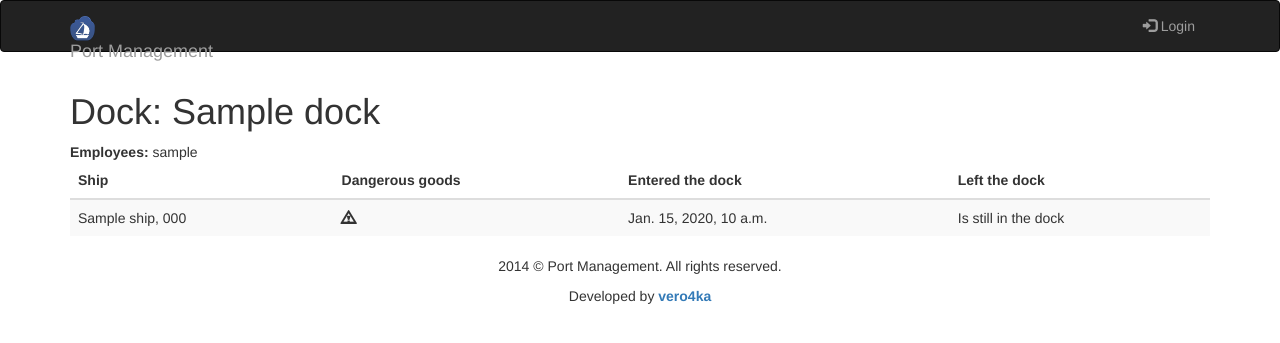
After one commit to cansadadeserfeliz/port_management, a Django app: page /port/dock/1/ in a window 1280 px wide. The commit adds this page. Shown: the top 343 px of the page. Run offline with Django 3.2, Linux system fonts and the light colour scheme; tables that the repository leaves empty hold one stand-in row (values such as "Sample post"); some libraries are stand-ins or nearby versions.

Commit message:
Dock detail page

```diff
--- a/app/static/css/styles.css
+++ b/app/static/css/styles.css
@@ -1,3 +1,9 @@
 .logo {
     height: 25px;
 }
+
+.home-img {
+    float: left;
+    margin-right: 20px;
+    margin-bottom: 10px;
+}
--- a/app/templates/home.html
+++ b/app/templates/home.html
@@ -1,11 +1,13 @@
 {% extends "layout/base.html" %}
+{% load static %}
 
 {% block title %}Home{% endblock %}
 
 {% block content %}
     <div class="well">
-        <h1>Dock</h1>
+        <h1>Port</h1>
         <p>
+            <img class="home-img" src="{% static 'img/logo.png' %}">
             Lorem ipsum dolor sit amet, consectetur adipiscing elit.
             Sed quis leo sheet lectus facilisis suscipit. Mauris et nunc ullamcorper.
             Vestibule tempus rutrum ligule, at pellentesque Arcu.
@@ -20,7 +22,7 @@
             Vestibule feugiat, leo et consequat dignissim, risus purus NISL facilisis vitae gravida lacus dui Finibus mi.
         </p>
     {% if user.is_authenticated %}
-        <p><a href="{% url 'port:dock_list' %}" class="btn btn-warning btn-lg" role="button">List of ports &raquo;</a></p>
+        <p><a href="{% url 'port:dock_list' %}" class="btn btn-primary btn-lg" role="button">List of docks &raquo;</a></p>
     {% else %}
         <p>Please, log in to make an order</p>
     {% endif %}
--- a/port/models.py
+++ b/port/models.py
@@ -81,6 +81,7 @@ class Dock(models.Model):
 class ShipInDock(models.Model):
     ship = models.ForeignKey(
         'port.Ship',
+        related_name='ships',
     )
 
     dock = models.ForeignKey(
@@ -89,11 +90,17 @@ class ShipInDock(models.Model):
     )
 
     is_active = models.BooleanField(
+        verbose_name=u'ship is in the dock',
         default=True,
     )
 
     created_at = models.DateTimeField(
         default=timezone.now,
+    )
+
+    updated_at = models.DateTimeField(
+        default=timezone.now,
+        auto_now=True,
     )
 
     def clean(self):
@@ -102,7 +109,16 @@ class ShipInDock(models.Model):
                     dock=self.dock,
                     is_active=True
             ).exclude(id=self.id):
-                raise ValidationError('A dock can contain only one ship at a time.')
+                raise ValidationError(u'A dock can contain only one ship at a time.')
+        if self.ship and self.dock and self.is_active:
+            if ShipInDock.objects.filter(
+                    ship=self.ship,
+                    is_active=True
+            ).exclude(id=self.id):
+                raise ValidationError(u'This ship is in another dock at this moment.')
 
     def __unicode__(self):
         return u'{0} in {1}'.format(self.ship.name, self.dock.name)
+
+    class Meta:
+        ordering = ('-updated_at',)
--- /dev/null
+++ b/port/templates/port/dock_detail.html
@@ -0,0 +1,43 @@
+{% extends "layout/base.html" %}
+
+{% block title %}Dock{% endblock %}
+
+{% block content %}
+    <h1>Dock: {{ dock.name }}</h1>
+    <div>
+        <b>Employees:</b>
+        {% for employee in dock.employees.all %}
+            {{ employee }}{% if not forloop.last %},{% endif %}
+        {% endfor %}
+    </div>
+    <table class="table table-striped">
+        <thead>
+            <tr>
+                <th>Ship</th>
+                <th>Dangerous goods</th>
+                <th>Entered the dock</th>
+                <th>Left the dock</th>
+            </tr>
+        </thead>
+            <tbody>
+            {% for ship_in_dock in dock.ships.all %}
+                <tr>
+                    <td>{{ ship_in_dock.ship }}</td>
+                    <td>
+                        {{ ship_in_dock.ship.has_dangerous_goods|yesno:'<span class="glyphicon glyphicon-warning-sign"></span>,N/A'|safe }}
+                    </td>
+                    <td>
+                        {{ ship_in_dock.created_at }}
+                    </td>
+                    <td>
+                    {% if ship_in_dock.is_active %}
+                        Is still in the dock
+                    {% else %}
+                        {{  ship_in_dock.updated_at }}
+                    {% endif %}
+                    </td>
+                </tr>
+            {% endfor %}
+        </tbody>
+    </table>
+{% endblock %}
--- a/port/templates/port/dock_list.html
+++ b/port/templates/port/dock_list.html
@@ -17,7 +17,7 @@
             <tbody>
             {% for dock in docks %}
                 <tr>
-                    <td>{{ dock.name }}</td>
+                    <td><a href="{% url 'port:dock_detail' dock.id %}">{{ dock.name }}</a></td>
                 {% with dock.get_current_ship as ship_in_dock %}
                     <td>
                     {% if ship_in_dock %}
--- a/port/urls.py
+++ b/port/urls.py
@@ -4,6 +4,7 @@
 from django.conf.urls import patterns, url
 
 from port.views import DockListView
+from port.views import DockDetailView
 
 
 urlpatterns = patterns('',
@@ -14,4 +15,10 @@ urlpatterns = patterns('',
         name='dock_list',
     ),
 
+    # Docks
+    url(
+        r'^dock/(?P<pk>\d+)/$',
+        DockDetailView.as_view(),
+        name='dock_detail',
+    ),
 )
--- a/port/views.py
+++ b/port/views.py
@@ -2,6 +2,7 @@
 # -*- coding: utf-8 -*-
 # Author: Vera Mazhuga http://vero4ka.info
 from django.views.generic import ListView
+from django.views.generic import DetailView
 from braces.views import LoginRequiredMixin
 
 from port.models import Dock
@@ -11,3 +12,8 @@ class DockListView(LoginRequiredMixin, ListView):
     model = Dock
     context_object_name = 'docks'
     paginate_by = 5
+
+
+class DockDetailView(LoginRequiredMixin, DetailView):
+    model = Dock
+    context_object_name = 'dock'
--- a/userprofile/views.py
+++ b/userprofile/views.py
@@ -25,6 +25,6 @@ class UserUpdateView(LoginRequiredMixin, UpdateView):
     def form_valid(self, form):
         messages.success(
             self.request,
-            u'Your contact information was updated successfully',
+            u'Your profile was updated successfully',
         )
         return super(UserUpdateView, self).form_valid(form)
```
Also changed, not shown: port/admin.py (+22 -1 lines), port/migrations/0003_auto_20141012_2309.py (added).
